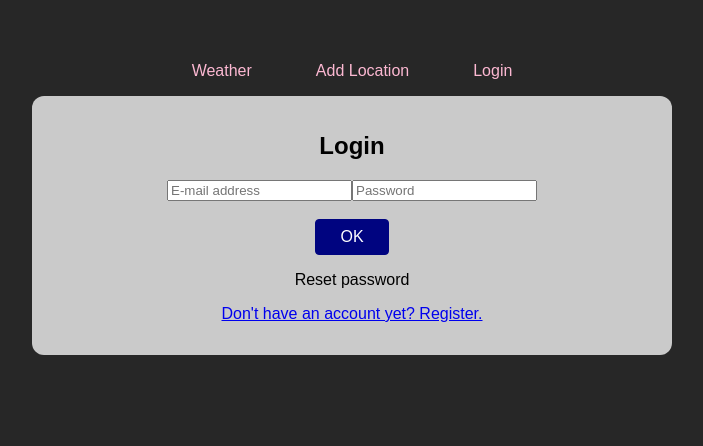
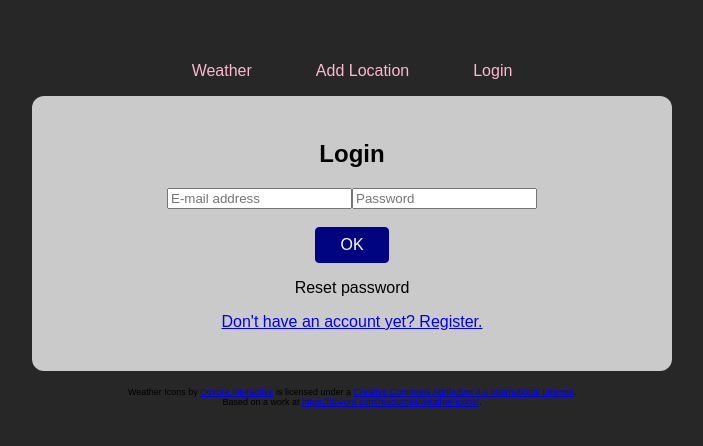
Before and after one commit to teskola/weather, a React (Create React App) app: page /Login in a window 1280 px wide. Shown: the top 446 px of the page, without its empty margins (288-991 px from the left). Built offline with nearby package versions, Linux system fonts and the light colour scheme; no server answers.

Commit message:
attribution

```diff
--- a/src/App.css
+++ b/src/App.css
@@ -4,7 +4,7 @@ section {
   max-width: 40rem;
   text-align: center;
   background-color: #cacaca;
-  padding: 1rem;
+  padding: 1.5rem;
   border-radius: 12px;
 }
 
@@ -27,3 +27,8 @@ button:active {
   background-color: #460897;
   border-color: #460897;
 }
+
+.attribution {
+  font-size: xx-small;
+  text-align: center;
+}
--- a/src/App.js
+++ b/src/App.js
@@ -171,6 +171,33 @@ function App() {
         </Switch>
         {user && `Logged in as ${user.email}`}
       </section>
+      <div className="attribution">
+        <span
+          href="http://purl.org/dc/dcmitype/StillImage"
+          property="dct:title"
+          rel="dct:type"
+        >
+          Weather Icons
+        </span>{" "}
+        by{" "}
+        <a
+          href="https://dovora.com"
+          property="cc:attributionName"
+          rel="cc:attributionURL"
+        >
+          Dovora Interactive
+        </a>{" "}
+        is licensed under a{" "}
+        <a rel="license" href="http://creativecommons.org/licenses/by/4.0/">
+          Creative Commons Attribution 4.0 International License
+        </a>
+        .<br />
+        Based on a work at{" "}
+        <a href="https://dovora.com/resources/weather-icons/" rel="dct:source">
+          https://dovora.com/resources/weather-icons/
+        </a>
+        .
+      </div>
     </>
   );
 }
--- a/src/components/Weather.js
+++ b/src/components/Weather.js
@@ -73,14 +73,6 @@ const Weather = (props) => {
     };
     content = (
       <>
-        <img
-          className="img-button"
-          src={refresh}
-          alt=""
-          onClick={fetchWeatherData}
-          width={10}
-          height={10}
-        />
         <h2 title={country ? country.name : ""}>{name}</h2>
         <div className="top" title="current temp">
           {`${Math.round(temp)} °C`}
@@ -122,7 +114,19 @@ const Weather = (props) => {
     );
   }
 
-  return <section className="weather">{content}</section>;
+  return (
+    <section className="weather">
+      <img
+        className="img-button"
+        src={refresh}
+        alt=""
+        onClick={fetchWeatherData}
+        width={10}
+        height={10}
+      />
+      {content}
+    </section>
+  );
 };
 
 export default Weather;
```
